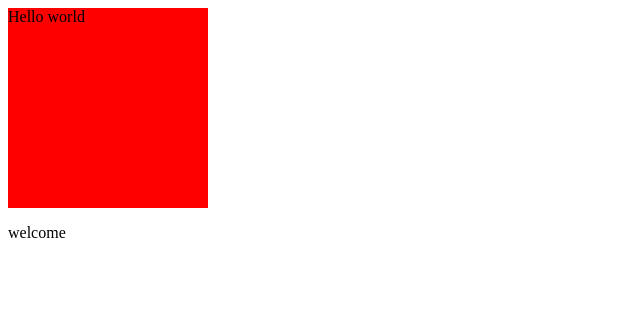
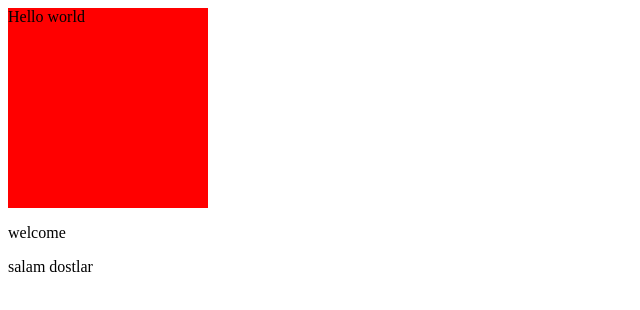
Before and after one commit to KhayyamMammadli/git-exam, a plain HTML site: page index.html in a window 1280 px wide. Shown: the whole page, without its empty margins (0-640 px from the left). Drawn offline with Linux system fonts and the light colour scheme.

Commit message:
rasul message added

```diff
--- a/index.html
+++ b/index.html
@@ -10,5 +10,6 @@
 <body>
     <div>Hello world</div>
     <p>welcome</p>
+    <p>salam dostlar</p>
 </body>
 </html>
```
